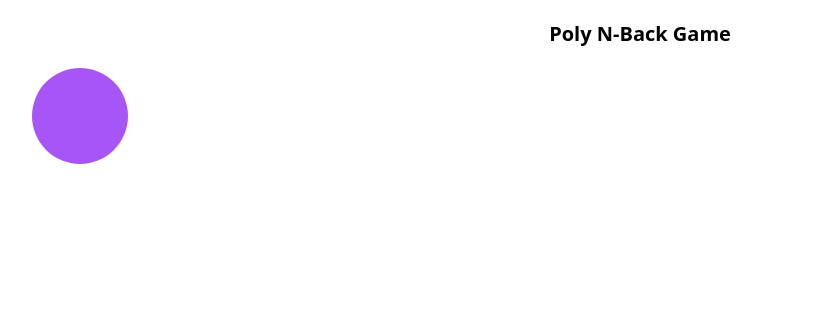
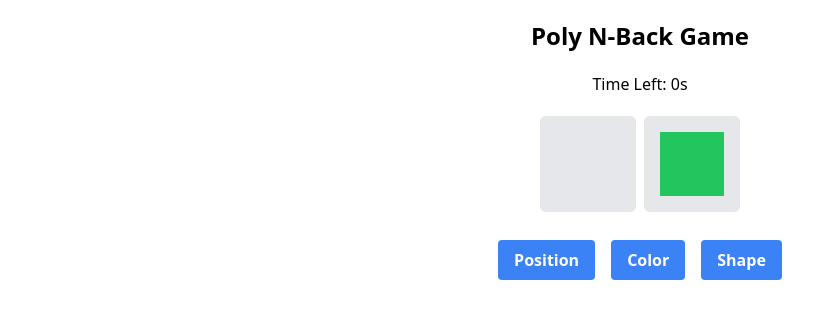
Before and after one commit to sethatwood/multi-n-back, a Vue app: page / in a window 1280 px wide. Shown: the top 318 px of the page, without its empty margins (0-813 px from the left). Built offline with nearby package versions, Linux system fonts and the light colour scheme.

Commit message:
feat: working 5s stimulus index

```diff
--- a/index.html
+++ b/index.html
@@ -2,7 +2,7 @@
 <html lang="en">
   <head>
     <meta charset="UTF-8" />
-    <link rel="icon" type="image/svg+xml" href="/vite.svg" />
+    <!-- <link rel="icon" type="image/svg+xml" href="/vite.svg" /> -->
     <meta name="viewport" content="width=device-width, initial-scale=1.0" />
     <title>Vite + Vue</title>
   </head>
--- a/src/App.vue
+++ b/src/App.vue
@@ -1,19 +1,63 @@
 <template>
-  <div class="container mx-auto px-4 py-5">
-    <h1 class="text-xl font-bold text-center mb-5">Poly N-Back Game</h1>
-    <Stimulus position="left" color="purple" shape="circle" />
-    <!-- Additional game components will go here -->
+  <div class="container mx-auto px-4 py-5 text-center">
+    <h1 class="text-2xl font-bold mb-5">Poly N-Back Game</h1>
+    <div class="mb-5">Time Left: {{ gameStore.timeLeft }}s</div>
+    <Stimulus
+      class="mb-5"
+      :position="gameStore.currentStimulus.position"
+      :color="gameStore.currentStimulus.color"
+      :shape="gameStore.currentStimulus.shape"
+    />
+    <div>
+      <button
+        class="bg-blue-500 hover:bg-blue-700 text-white font-bold py-2 px-4 rounded m-2"
+        @click="respond('position')">
+        Position
+      </button>
+      <button
+        class="bg-blue-500 hover:bg-blue-700 text-white font-bold py-2 px-4 rounded m-2"
+        @click="respond('color')">
+        Color
+      </button>
+      <button
+        class="bg-blue-500 hover:bg-blue-700 text-white font-bold py-2 px-4 rounded m-2"
+        @click="respond('shape')">
+        Shape
+      </button>
+    </div>
   </div>
 </template>
 
 <script>
-import Stimulus from './components/Stimulus.vue';
+import { useGameStore } from './store/gameStore';
+import Stimulus from './Stimulus.vue';
+import { onMounted, onUnmounted } from 'vue';
 
 export default {
   name: 'App',
   components: {
     Stimulus,
   },
-  // Any component-specific logic goes here
+  setup() {
+    const gameStore = useGameStore();
+
+    onMounted(() => {
+      gameStore.startGame();
+      console.log("Component mounted, game started");
+    });
+
+    onUnmounted(() => {
+      gameStore.stopGame();
+      console.log("Component unmounted, game stopped");
+    });
+
+    const respond = (stimulusType) => {
+      console.log("Response to stimulus:", stimulusType);
+      // Handle the player's response here
+      // Compare the response with the stimulus from N turns ago
+    };
+
+    return { gameStore, respond };
+  },
 };
 </script>
--- /dev/null
+++ b/src/Stimulus.vue
@@ -0,0 +1,35 @@
+<template>
+  <div class="flex justify-center space-x-2">
+    <div class="w-24 h-24 bg-gray-200 rounded-md flex items-center justify-center">
+        <div
+          v-if="position === 'left'"
+          :class="[colorClass, shapeClass]">
+        </div>
+    </div>
+    <div class="w-24 h-24 bg-gray-200 rounded-md flex items-center justify-center">
+      <div
+        v-if="position === 'right'"
+        :class="[colorClass, shapeClass]">
+      </div>
+    </div>
+  </div>
+</template>
+
+<script>
+export default {
+  name: "Stimulus",
+  props: {
+    position: String,
+    color: String,
+    shape: String
+  },
+  computed: {
+    colorClass() {
+      return this.color === 'purple' ? 'bg-purple-500' : 'bg-green-500';
+    },
+    shapeClass() {
+      return this.shape === 'circle' ? 'w-16 h-16 rounded-full' : 'w-16 h-16';
+    },
+  },
+};
+</script>
--- a/src/components/Stimulus.vue
+++ /dev/null
@@ -1,25 +0,0 @@
-<template>
-  <div :class="[positionClass, colorClass, shapeClass]"></div>
-</template>
-
-<script>
-export default {
-  name: "Stimulus",
-  props: {
-    position: String,
-    color: String,
-    shape: String
-  },
-  computed: {
-    positionClass() {
-      return this.position === 'left' ? 'float-left ml-4' : 'float-right mr-4';
-    },
-    colorClass() {
-      return this.color === 'purple' ? 'bg-purple-500' : 'bg-green-500';
-    },
-    shapeClass() {
-      return this.shape === 'circle' ? 'w-24 h-24 rounded-full' : 'w-24 h-24 rounded-none';
-    },
-  },
-};
-</script>
--- a/src/store/gameStore.js
+++ b/src/store/gameStore.js
@@ -2,19 +2,49 @@ import { defineStore } from 'pinia';
 
 export const useGameStore = defineStore('game', {
   state: () => ({
-    // Define your game's state here
     score: 0,
     level: 1,
-    // Add other states as needed
+    timeLeft: 5,
+    currentStimulus: {
+      position: 'left',
+      color: 'purple',
+      shape: 'circle'
+    },
+    stimulusHistory: [], // Keep track of past stimuli
+    timer: null,
   }),
-  getters: {
-    // Define any getters here
-  },
   actions: {
-    // Define any actions here
     incrementScore() {
       this.score += 1;
+      console.log("Score incremented:", this.score);
     },
-    // Add other actions as needed
+    setNewStimulus() {
+      // Logic to randomly set position, color, and shape
+      const newStimulus = {
+        position: Math.random() < 0.5 ? 'left' : 'right',
+        color: Math.random() < 0.5 ? 'purple' : 'green',
+        shape: Math.random() < 0.5 ? 'circle' : 'square',
+      };
+      this.currentStimulus = newStimulus;
+      this.stimulusHistory.push(newStimulus);
+      console.log("New Stimulus set:", this.currentStimulus);
+    },
+    startGame() {
+      this.setNewStimulus();
+      this.timer = setInterval(() => {
+        if (this.timeLeft > 0) {
+          this.timeLeft--;
+        } else {
+          this.timeLeft = 5;
+          this.setNewStimulus();
+        }
+      }, 1000);
+      console.log("Game started");
+    },
+    stopGame() {
+      clearInterval(this.timer);
+      this.timer = null;
+      console.log("Game stopped");
+    },
   },
 });
```
